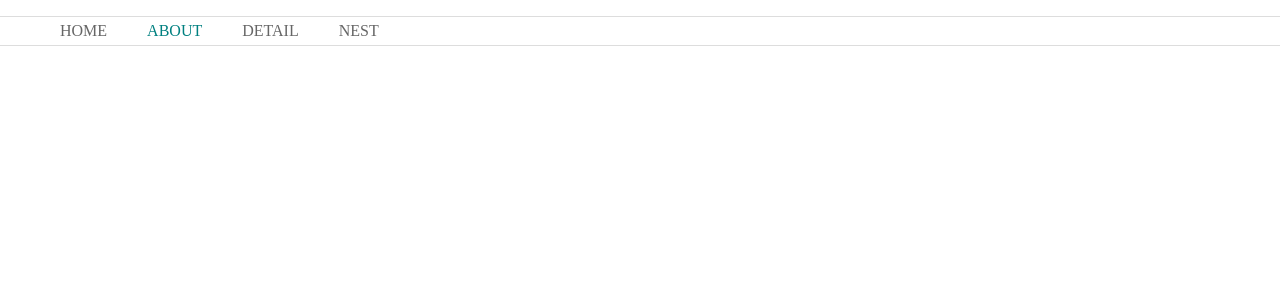
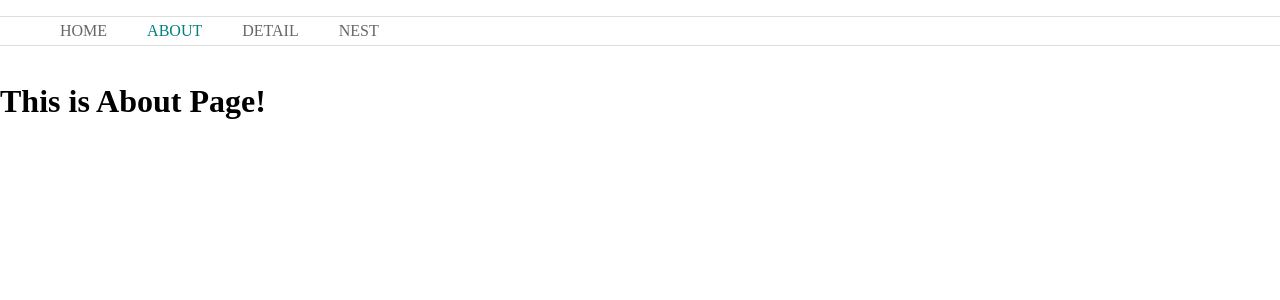
Before and after one commit to mayumiasakawa/vue2-first-spa, a Vue app: page /about in a window 1280 px wide. Shown: the top 300 px of the page. Built offline with nearby package versions, Linux system fonts and the light colour scheme.

Commit message:
add to about.js

```diff
--- a/src/components/pages/about.vue
+++ b/src/components/pages/about.vue
@@ -0,0 +1,5 @@
+<template>
+  <div>
+    <h1>This is About Page!</h1>
+  </div>
+</template>
```
